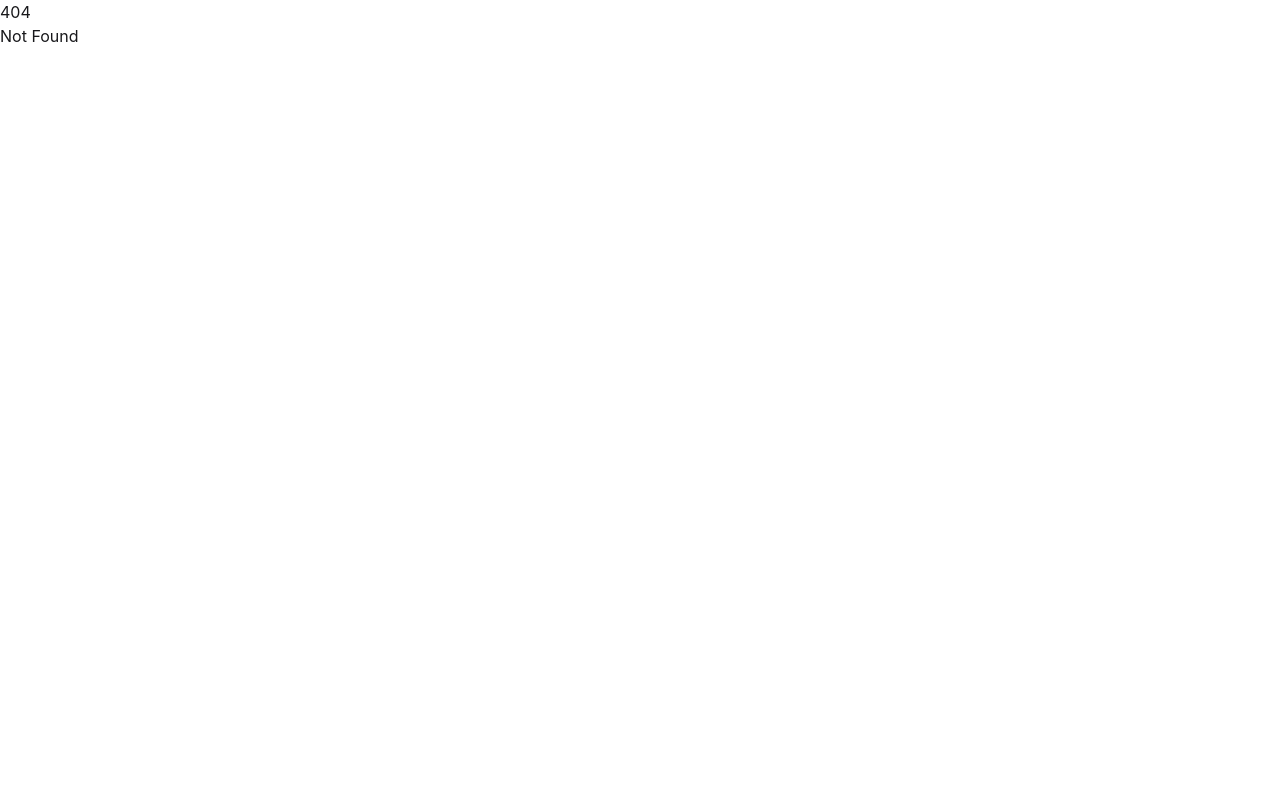
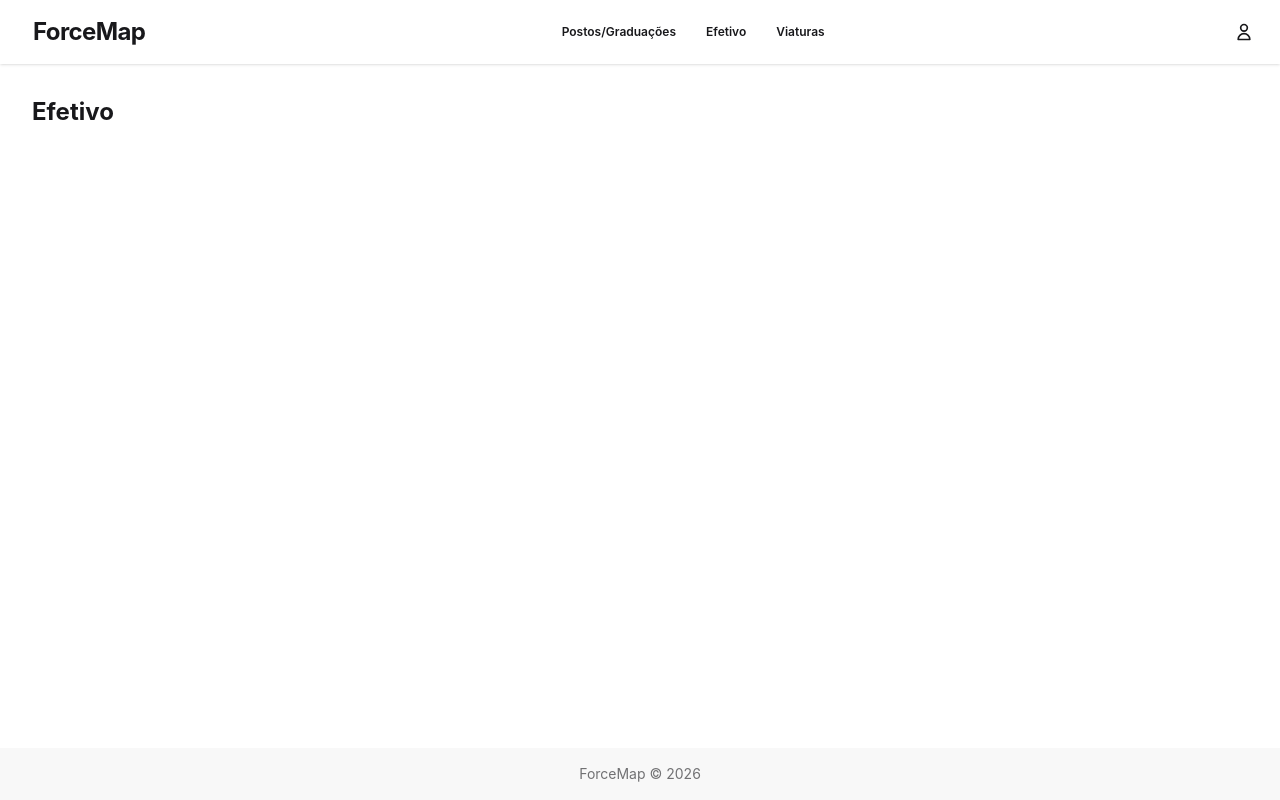
Before and after one commit to aetdesenvolvimentoweb/forcemap-web, a SvelteKit app: page /obm/efetivo in a window 1280 px wide. Before the commit this address had no page. Built offline with nearby package versions, Linux system fonts and the light colour scheme.

Commit message:
refactor: improving structure folders and routes

```diff
--- a/src/hooks.server.ts
+++ b/src/hooks.server.ts
@@ -1,7 +1,7 @@
 import { redirect } from "@sveltejs/kit";
 import type { Handle } from "@sveltejs/kit";
 
-const PROTECTED_ROUTES = ["/dashboard"];
+const PROTECTED_ROUTES = ["/obm"];
 
 export const handle: Handle = async ({ event, resolve }) => {
   const accessToken = event.cookies.get("access_token");
--- a/src/lib/components/AppHeader.svelte
+++ b/src/lib/components/AppHeader.svelte
@@ -5,9 +5,9 @@
   let menuOpen = $state(false);
 
   const navItems = [
-    { label: "Postos/Graduações", href: "/postos-graduacoes" },
-    { label: "Efetivo", href: "/efetivo" },
-    { label: "Viaturas", href: "/viaturas" },
+    { label: "Postos/Graduações", href: "/obm/postos-graduacoes" },
+    { label: "Efetivo", href: "/obm/efetivo" },
+    { label: "Viaturas", href: "/obm/viaturas" },
   ];
 </script>
 
@@ -24,8 +24,8 @@
       <!-- Logo -->
       <div class="flex-1 md:flex-none">
         <a
-          href="/dashboard"
-          class="btn btn-ghost text-lg font-bold tracking-tight"
+          href="/obm"
+          class="btn btn-ghost text-xl font-bold md:text-2xl tracking-tight"
         >
           ForceMap
         </a>
@@ -82,7 +82,7 @@
             tabindex="0"
             class="menu menu-sm dropdown-content bg-base-100 rounded-box shadow z-10 mt-3 w-48 p-2"
           >
-            <li><a href="/dashboard/alterar-senha">Alterar senha</a></li>
+            <li><a href="/obm/alterar-senha">Alterar senha</a></li>
             <li><a href="/logout" class="text-error">Sair</a></li>
           </ul>
         </div>
@@ -103,7 +103,7 @@
     <label for="mobile-drawer" aria-label="Fechar menu" class="drawer-overlay"
     ></label>
     <aside class="bg-base-100 min-h-full w-64 p-4 flex flex-col gap-2">
-      <a href="/dashboard" class="text-lg font-bold tracking-tight mb-4 block"
+      <a href="/obm" class="text-lg font-bold tracking-tight mb-4 block"
         >ForceMap</a
       >
       <ul class="menu w-full p-0">
@@ -120,7 +120,7 @@
 
       <ul class="menu w-full p-0">
         <li>
-          <a href="/dashboard/alterar-senha" onclick={() => (menuOpen = false)}
+          <a href="/obm/alterar-senha" onclick={() => (menuOpen = false)}
             >Alterar senha</a
           >
         </li>
--- a/src/routes/+page.server.ts
+++ b/src/routes/+page.server.ts
@@ -2,5 +2,5 @@ import { redirect } from "@sveltejs/kit";
 import type { PageServerLoad } from "./$types";
 
 export const load: PageServerLoad = () => {
-  redirect(303, "/dashboard");
+  redirect(303, "/obm");
 };
--- a/src/routes/dashboard/+page.svelte
+++ /dev/null
@@ -1 +0,0 @@
-<h2 class="text-xl font-bold md:text-2xl">Dashboard</h2>
--- a/src/routes/login/+page.server.ts
+++ b/src/routes/login/+page.server.ts
@@ -43,6 +43,6 @@ export const actions: Actions = {
       maxAge: 60 * 60 * 24 * 7,
     });
 
-    redirect(303, "/dashboard");
+    redirect(303, "/obm");
   },
 };
--- /dev/null
+++ b/src/routes/obm/+page.svelte
@@ -0,0 +1 @@
+<h2 class="text-lg font-bold md:text-xl">Nome da OBM</h2>
--- /dev/null
+++ b/src/routes/obm/efetivo/+page.svelte
@@ -0,0 +1 @@
+<h2 class="text-xl font-bold md:text-2xl">Efetivo</h2>
--- /dev/null
+++ b/src/routes/obm/postos-graduacoes/+page.svelte
@@ -0,0 +1 @@
+<h2 class="text-lg font-bold md:text-xl">Postos/Graduações</h2>
--- /dev/null
+++ b/src/routes/obm/viaturas/+page.svelte
@@ -0,0 +1 @@
+<h2 class="text-lg font-bold md:text-xl">Viaturas</h2>
```
Also changed, not shown: src/routes/obm/+layout.svelte (renamed from src/routes/dashboard/+layout.svelte), src/routes/obm/+page.server.ts (renamed from src/routes/dashboard/+page.server.ts).
